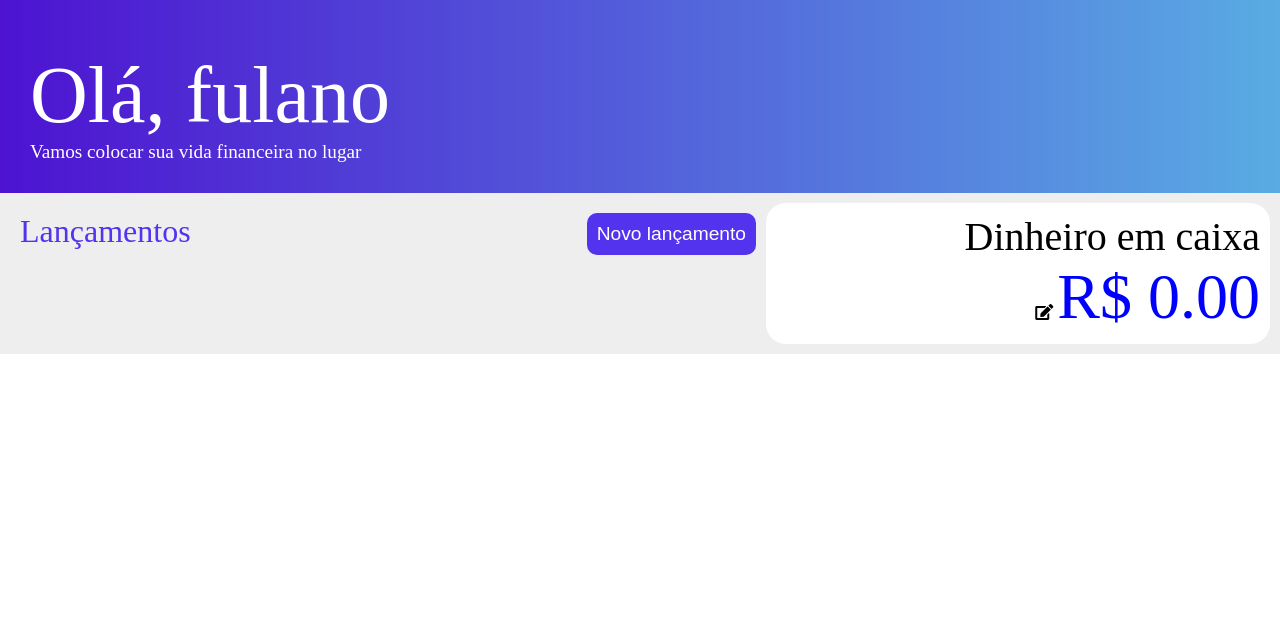
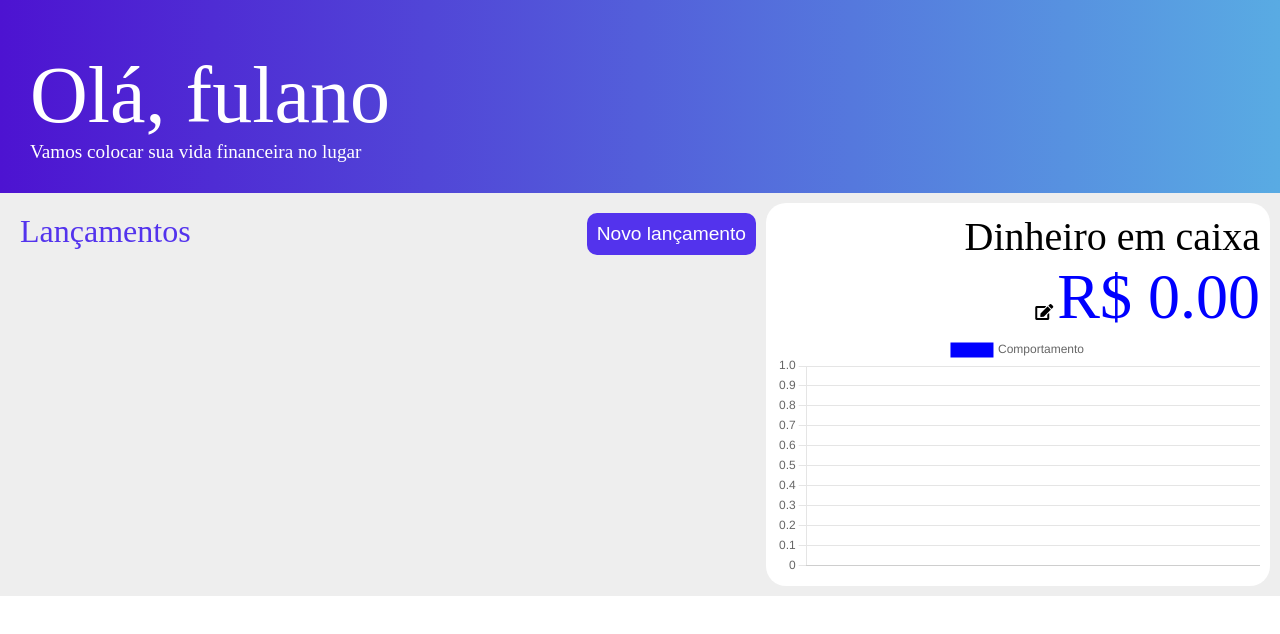
Before and after one commit to PaulaFAlves/finances, a plain HTML site: page index.html in a window 1280 px wide. Drawn offline with nearby package versions, Linux system fonts and the light colour scheme.

Commit message:
Add chart

```diff
--- a/index.html
+++ b/index.html
@@ -6,6 +6,7 @@
     <meta name="viewport" content="width=device-width, initial-scale=1.0">
     <link rel="stylesheet" href="./style.css">
     <link rel="stylesheet" href="https://cdnjs.cloudflare.com/ajax/libs/font-awesome/5.15.3/css/all.min.css">
+		<script src="https://cdnjs.cloudflare.com/ajax/libs/Chart.js/3.0.1/chart.min.js" integrity="sha512-2uu1jrAmW1A+SMwih5DAPqzFS2PI+OPw79OVLS4NJ6jGHQ/GmIVDDlWwz4KLO8DnoUmYdU8hTtFcp8je6zxbCg==" crossorigin="anonymous"></script>
     <title>Financeiro</title>
 </head>
 <body>
@@ -79,6 +80,8 @@
 					<span id="labelIncome">Dinheiro em caixa</span>
 					<i class="fas fa-edit"></i>
 					<span id="income">R$ 0</span>
+
+					<canvas id="graph"></canvas>
 				</div>
     </div>
     <script src="./index.js"></script>
--- a/index.js
+++ b/index.js
@@ -11,10 +11,43 @@ function formDisplay() {
         newEntries.innerHTML === 'Esconder' ? 'Novo Lançamento' : 'Esconder'
 }
 
+const graphOptions = {
+  responsive: true,
+      title: {
+        display: true,
+        text: 'Dinheiro em caixa'
+      },
+      tooltips: {
+        mode: 'index',
+        intersect: false,
+      },
+      hover: {
+        mode: 'nearest',
+        intersect: true
+      },
+      scales: {
+        xAxes: [{
+          display: true,
+          scaleLabel: {
+            display: true,
+            labelString: 'Dias'
+          }
+        }],
+        yAxes: [{
+          display: true,
+          scaleLabel: {
+            display: true,
+            labelString: 'Renda'
+          }
+        }]
+      }
+};
+
 const entriesOnLocalStorage = localStorage.getItem('entries')
 const entries =
   entriesOnLocalStorage ? JSON.parse(entriesOnLocalStorage) : []
 showEntries()
+showGraph()
 
 function submitForm(e) {
     e.preventDefault()
@@ -31,7 +64,46 @@ function submitForm(e) {
     saveOnLocalStorage()
     cleanForm()
 		showEntries()
+    showGraph()
     $('#value').focus()
+}
+
+function showGraph() {
+  if(entries) {
+    const OrderedEntries = entries.sort((a, b) => a.date - b.date)
+
+  let dates = []
+  let values = []
+  let currentValue = 0
+
+  entries.forEach(entry => {
+    const date = new Date(entry.date).toLocaleDateString()
+    dates.push(date)
+
+    currentValue += entry.value
+    values.push(currentValue)
+  })
+
+  const curveColor = currentValue < 0 ? 'red' : 'blue'
+
+  const configGraph = {
+    type: 'line',
+    data: {
+      labels: dates,
+      datasets: [{
+        label: 'Comportamento',
+        backgroundColor: curveColor,
+        borderColor: curveColor,
+        data: values,
+        fill: false
+      }]
+    },
+    option: graphOptions
+  }
+
+  const context = $('#graph').getContext('2d')
+  new Chart(context, configGraph)
+  }
 }
 
 function showEntries() {
```
